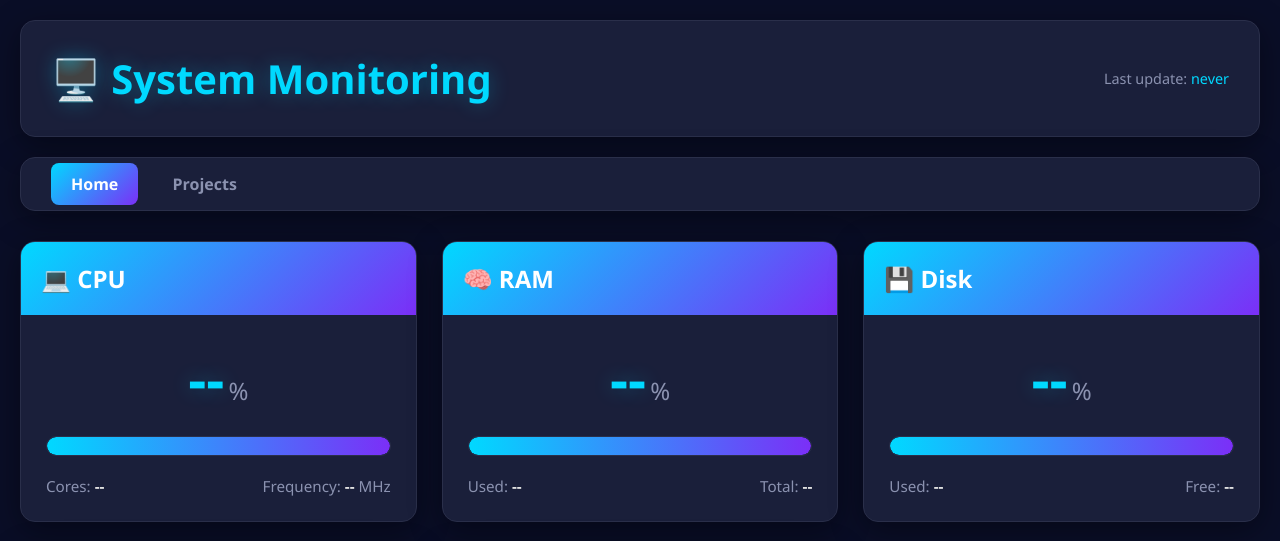
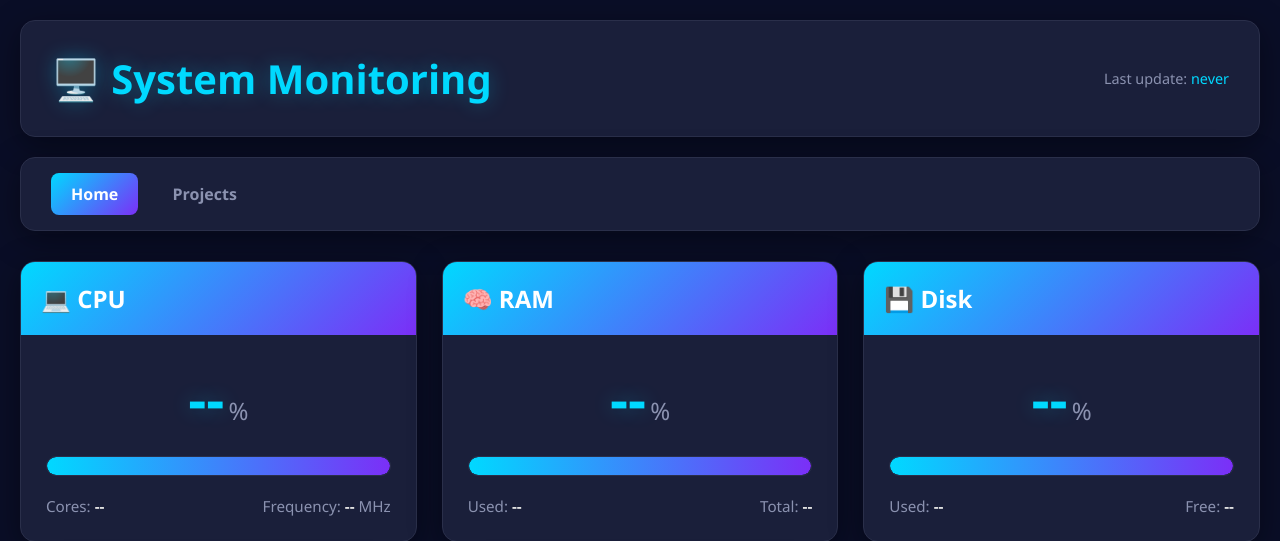
Before and after one commit to Laande/monitor-server, a Flask app: page / in a window 1280 px wide. Shown: the top 541 px of the page. Run offline with Flask 3, Linux system fonts and the light colour scheme; some libraries are stand-ins or nearby versions.

Commit message:
update padding nav

```diff
--- a/static/style.css
+++ b/static/style.css
@@ -46,7 +46,7 @@ header h1 {
 
 nav {
     background: #1a1f3a;
-    padding: 15px 30px;
+    padding: 25px 30px;
     border-radius: 15px;
     margin-bottom: 30px;
     box-shadow: 0 8px 32px rgba(0, 0, 0, 0.4);
```
